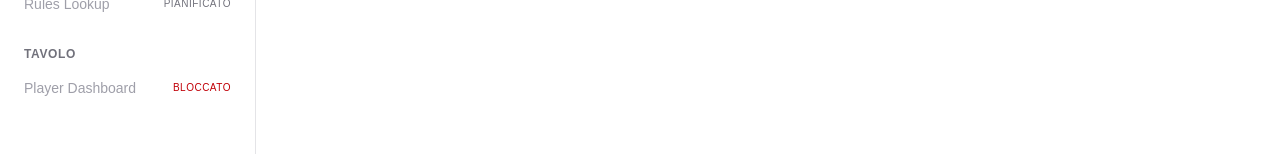
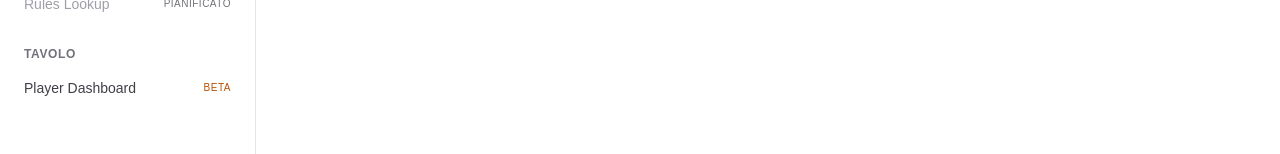
Before and after one commit to Andreatz/Sherdan-DM-Tools, a Next.js app: page / in a window 1280 px wide. Shown: the part 942-1096 px from the top of the page. Built offline with nearby package versions, Linux system fonts and the light colour scheme; no server answers.

Commit message:
feat: expose player dashboard shell in sidebar

```diff
--- a/src/components/sidebar.tsx
+++ b/src/components/sidebar.tsx
@@ -60,7 +60,7 @@ const NAV: NavGroup[] = [
   },
   {
     title: "Tavolo",
-    items: [{ label: "Player Dashboard", status: "Bloccato" }],
+    items: [{ label: "Player Dashboard", href: "/player", status: "Beta" }],
   },
 ];
 
```
